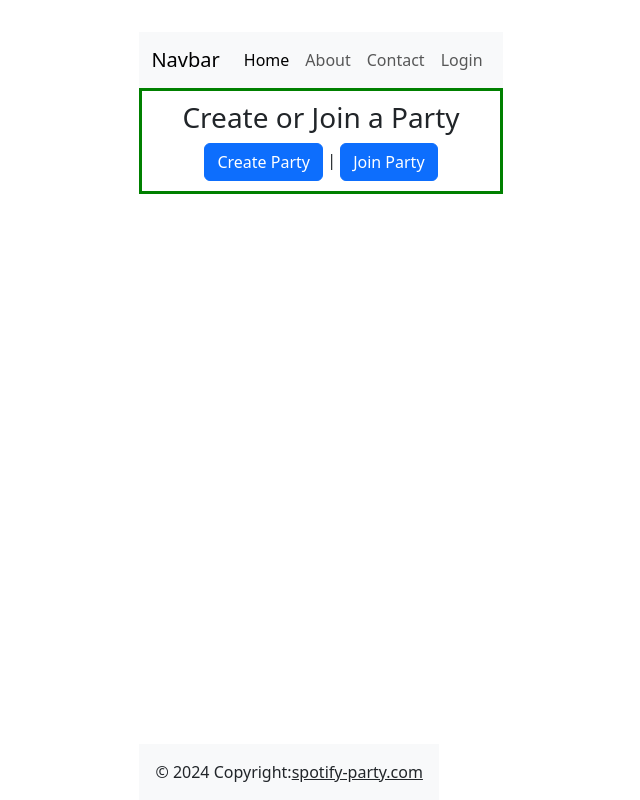
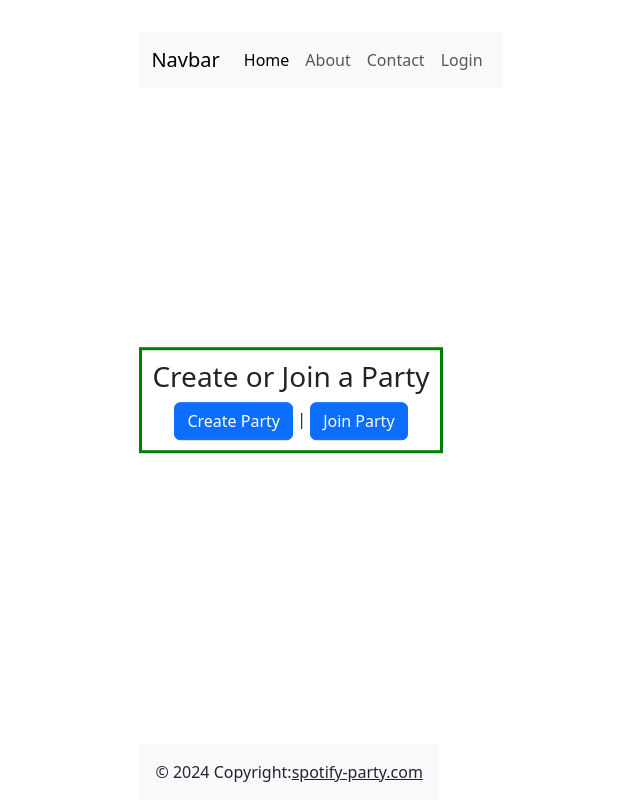
Before and after one commit to jamdlaw/spotify-party, a React (Vite) app in the folder spotify-party/: page / in a window 1280 px wide. Shown: the whole page, without its empty margins (319-959 px from the left). Built offline with nearby package versions, Linux system fonts and the light colour scheme.

Commit message:
adding centering code

```diff
--- a/spotify-party/src/App.css
+++ b/spotify-party/src/App.css
@@ -58,4 +58,7 @@ footer{
 .content-wrapper{
   border: 3px solid green;
   padding: 10px;
+  position: absolute;
+  top: 50%;
+  transform: translate(0, -50%);
 }
```
